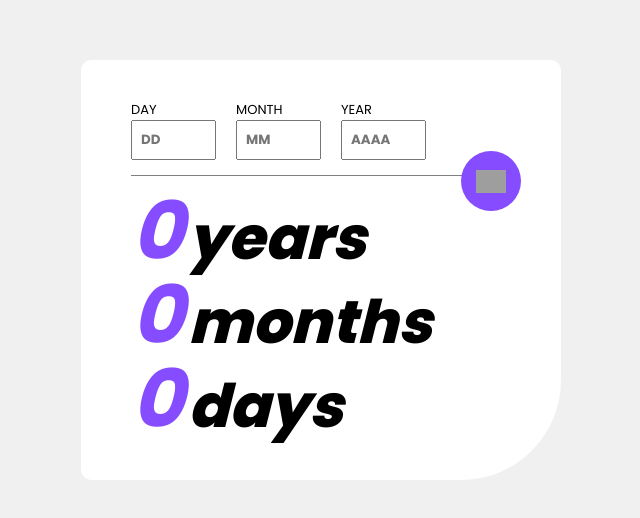
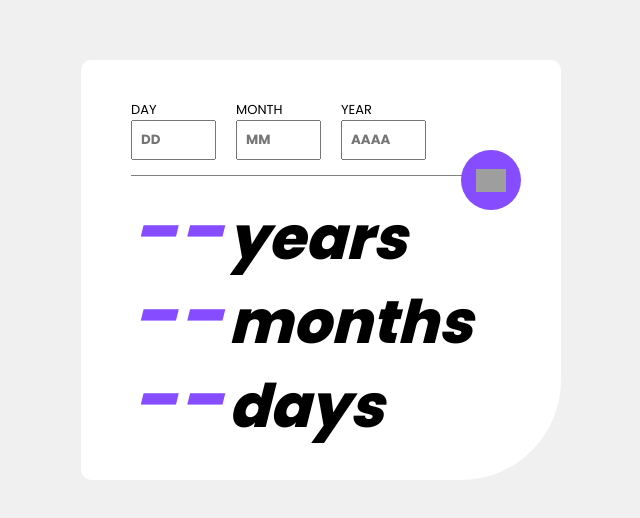
Before and after one commit to ROpeixoto/Calculadora-Idade, a React (Vite) app: page / in a window 1280 px wide. Shown: the part 130-648 px from the top of the page, without its empty margins (319-959 px from the left). Built offline with nearby package versions, Linux system fonts and the light colour scheme; grey boxes are pictures that could not be loaded.

Commit message:
testando vercel

```diff
--- a/src/AgeCalculator.jsx
+++ b/src/AgeCalculator.jsx
@@ -5,7 +5,7 @@ const AgeCalculator = () => {
   const [day, setDay] = useState("");
   const [month, setMonth] = useState("");
   const [year, setYear] = useState("");
-  const [age, setAge] = useState({ years: 0, months: 0, days: 0 });
+  const [age, setAge] = useState({ years: "--", months: "--", days: "--"});
 
   const calculateAge = () => {
     const today = new Date();
--- a/src/styles.css
+++ b/src/styles.css
@@ -70,7 +70,7 @@ input:focus{
 }
 
  button {
-  background-image: url('./src/images/icon-arrow.svg');
+  background-image: url('public/icon-arrow.svg');
   background-color:rgb(134, 76, 255);
   background-size: 30px;
   background-repeat: no-repeat;
@@ -88,7 +88,7 @@ input:focus{
   justify-content: center;
   font-size: 10px; /* Ajusta o tamanho da fonte */
   margin-left: 330px;
-  margin-top:51px;
+  margin-top:50px;
 }
 
 button:hover {
```
Also changed, not shown: public/icon-arrow.svg (renamed from src/images/icon-arrow.svg).
